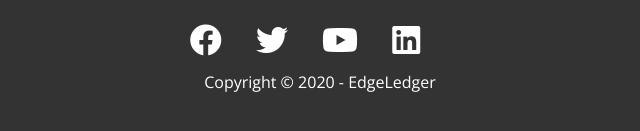
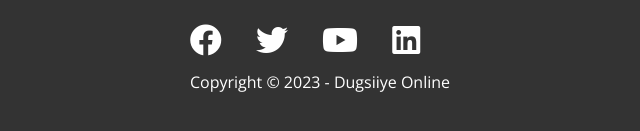
Before and after one commit to Feisal2023/HTML-CSS-main-project, a plain HTML site: page index.html in a window 1280 px wide. Shown: the part 6786-6917 px from the top of the page, 320-960 px from the left. Drawn offline with nearby package versions, Linux system fonts and the light colour scheme.

Commit message:
updated content

```diff
--- a/index.html
+++ b/index.html
@@ -525,7 +525,7 @@
         <a href="#"><i class="fab fa-youtube fa-2x"></i></a>
         <a href="#"><i class="fab fa-linkedin fa-2x"></i></a>
       </div>
-      <p>Copyright &copy; 2020 - EdgeLedger</p>
+      <p>Copyright &copy; 2023 -  Dugsiiye Online</p>
     </footer>
   </div>
     <script
```
Also changed, not shown: blog.html (+1 -1 lines).
